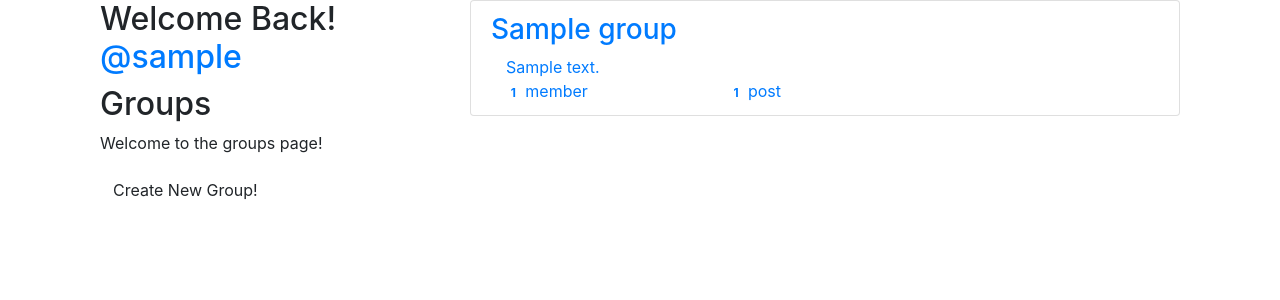
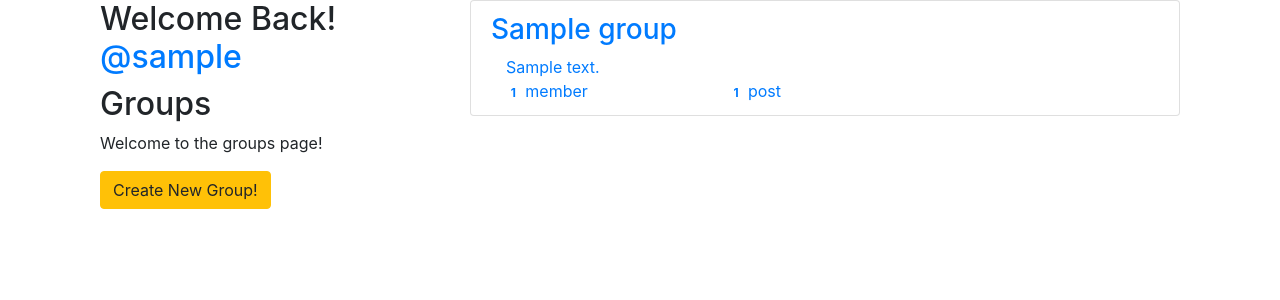
Before and after one commit to Ashraful11/StarSocial, a Django app: page /groups/ in a window 1280 px wide. Shown: the part 56-356 px from the top of the page. Run offline with Django 3.2, Linux system fonts and the light colour scheme; a user stored in the database is signed in; tables that the repository leaves empty hold one stand-in row (values such as "Sample post"); some libraries are stand-ins or nearby versions.

Commit message:
fix a bug in group_list.html

```diff
--- a/groups/templates/groups/group_list.html
+++ b/groups/templates/groups/group_list.html
@@ -4,7 +4,7 @@
     <div class="content">
       {% if user.is_authenticated %}
         <h2>Welcome Back!
-          <a href="{% url 'post:for_user' username=user.username %}">@{{user.username}}</a>
+          <a href="{% url 'posts:for_user' username=user.username %}">@{{user.username}}</a>
         </h2>
       {% endif %}
       <h2>Groups</h2>
@@ -12,7 +12,7 @@
     </div>
 
     {% if user.is_authenticated %}
-      <a href="{% url 'groups:create' %}" class="btn btn-md btn warning">
+      <a href="{% url 'groups:create' %}" class="btn btn-md btn-warning" role="button">
         Create New Group!
       </a>
     {% endif %}
```
